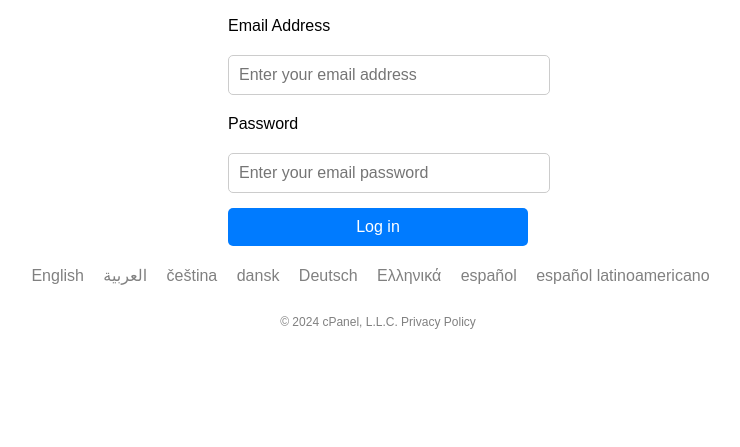
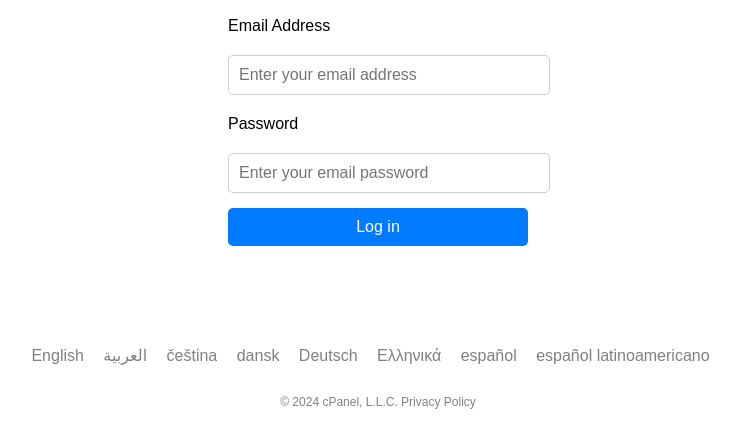
Before and after one commit to docucw/vie-wwerdo-cx, a plain HTML site: page index.html in a window 1280 px wide. Shown: the part 213-660 px from the top of the page, without its empty margins (262-1002 px from the left). Drawn offline with Linux system fonts and the light colour scheme; no server answers.

Commit message:
Update index.html

```diff
--- a/index.html
+++ b/index.html
@@ -59,7 +59,7 @@
         }
 
         .languages {
-            margin-top: 20px;
+            margin-top: 100px; /* Increased margin to move down */
             color: gray;
         }
 
```
